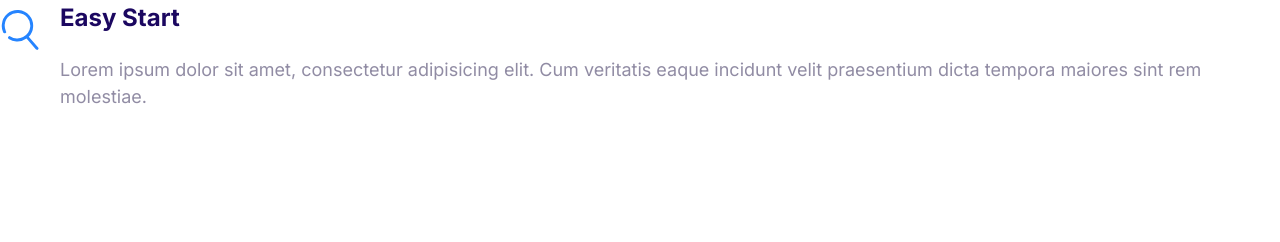
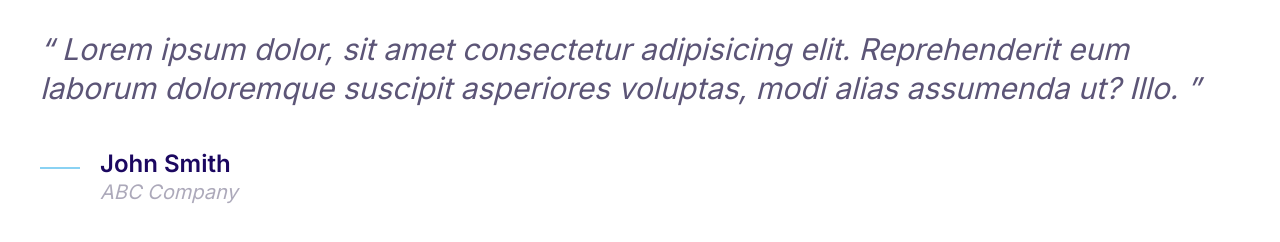
Before and after one commit to BANQUETOX/HTML--CSS-Proyect, a plain HTML site: page Index.html in a window 1280 px wide. Drawn offline with Linux system fonts and the light colour scheme.

Commit message:
Create the quote component

```diff
--- a/Index.html
+++ b/Index.html
@@ -16,20 +16,25 @@
     <title>Document</title>
   </head>
   <body>
+    <blockquote class="quote">
+      <p class="quote__text">
+        Lorem ipsum dolor, sit amet consectetur adipisicing elit. Reprehenderit
+        eum laborum doloremque suscipit asperiores voluptas, modi alias
+        assumenda ut? Illo.
+      </p>
+      <footer>
         <div class="media">
           <div class="media__image">
             <svg class="icon icon--primary">
-          <use xlink:href="/images/sprite.svg#search"></use>
+              <use xlink:href="/images/sprite.svg#line"></use>
             </svg>
           </div>
           <div class="media__body">
-        <h3 class="media__title & Managed Updates">Easy Start</h3>
-        <p>
-          Lorem ipsum dolor sit amet, consectetur adipisicing elit. Cum
-          veritatis eaque incidunt velit praesentium dicta tempora maiores sint
-          rem molestiae.
-        </p>
+            <h3 class="media__title">John Smith</h3>
+            <p class="media__content">ABC Company</p>
           </div>
         </div>
+      </footer>
+    </blockquote>
   </body>
 </html>
--- a/Styles/Index.css
+++ b/Styles/Index.css
@@ -5,6 +5,7 @@
     --color-accent: #ff3400;
     --color-headings: #1b0760;
     --color-body: #918ca4;
+    --color-body-darker:#5c5577;
     --color-border:#ccc;
     --border-radius: 30px;
 }
@@ -348,3 +349,41 @@ a{
   .media__image{
     margin-top: 1rem;
   }
+  /* Quotes */
+  .quote{
+    font-size: 3rem;
+    font-style:italic;
+    color:var(--color-body-darker);
+    line-height: 1.3;
+  }
+
+  .quote__text::before{
+    content: open-quote;
+  }
+  .quote__text::after{
+    content: close-quote;
+  }
+  .quote .media__title{
+    margin:1rem 0 0 0;
+    font-weight: 600;
+    font-style: normal;
+
+  }
+
+  .quote .media__content{
+    margin-top: 0;
+    font-size: 2rem;
+    opacity: 0.5;
+  }
+
+  @media screen and (min-width:1024){
+    .quote{
+        font-size: 2rem;
+    }
+    .quote .media__title{
+         font-size: 2.4rem;
+    }
+    .quote .media__content{
+        font-size: 1.6rem;
+    }
+  }
```
Also changed, not shown: Components/Media.html (added, +14 -0 lines). Lines whose indentation alone changed are shown as unchanged.
